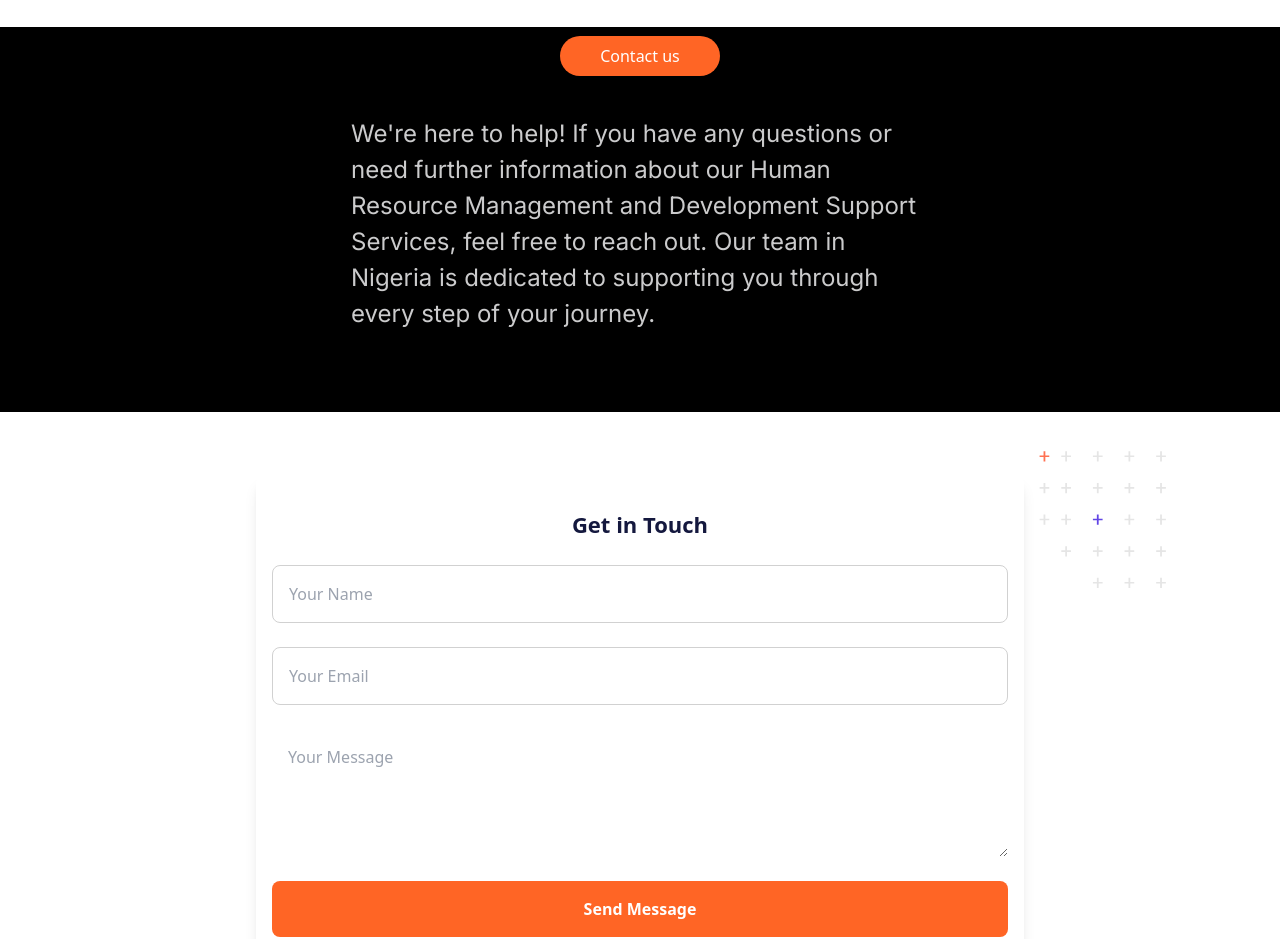
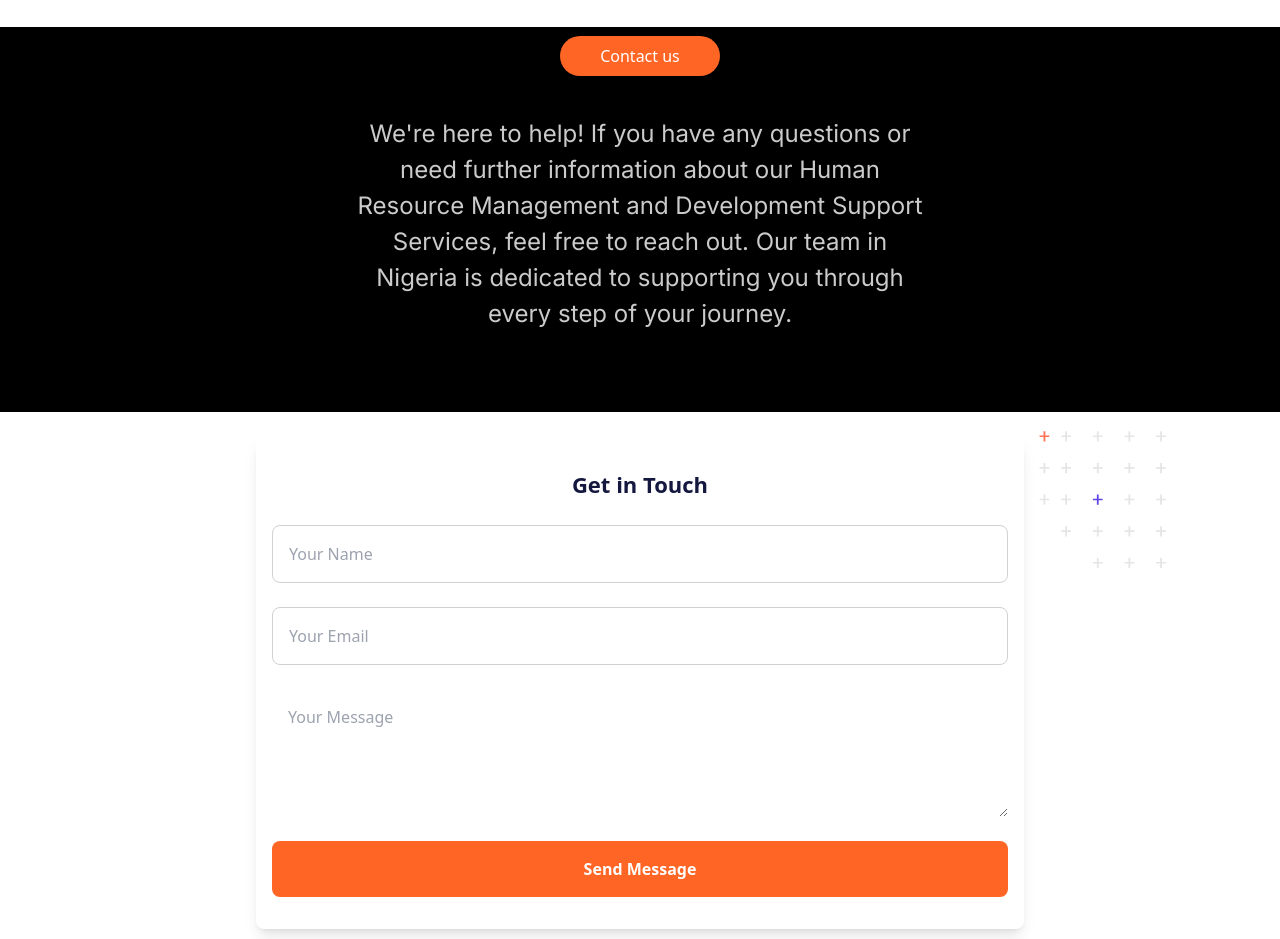
Before and after one commit to onoja123/Cdrt-Consult, a Next.js app: page /artisans-training in a window 1280 px wide. Shown: the part 76-1015 px from the top of the page. Built offline with nearby package versions, Linux system fonts and the light colour scheme.

Commit message:
fix: contact us space

```diff
--- a/components/AOSInitializer.tsx
+++ b/components/AOSInitializer.tsx
@@ -1,5 +1,4 @@
 'use client';
-
 import { useEffect } from 'react';
 import AOS from 'aos';
 import 'aos/dist/aos.css';
--- a/components/ArtisansTraining/Contact.tsx
+++ b/components/ArtisansTraining/Contact.tsx
@@ -8,7 +8,7 @@ const Contact = () => {
         <p className="bg-[#FF6525] text-[#fff] py-2 px-10 rounded-full text-center">
           Contact us
         </p>
-        <p className={`w-[90%] sm:w-[85%] text-[14px] lg:text-[24px] text-[#CBCBCC] ${inter.className}`}>
+        <p className={`w-[90%] sm:w-[85%] text-[14px] lg:text-[24px] text-[#CBCBCC] text-center ${inter.className}`}>
           We're here to help! If you have any questions or need further information
           about our Human Resource Management and Development Support Services,
           feel free to reach out. Our team in Nigeria is dedicated to supporting
--- a/components/ArtisansTraining/LearnSkill.tsx
+++ b/components/ArtisansTraining/LearnSkill.tsx
@@ -26,7 +26,7 @@ const LearnSkill = () => {
   };
 
   return (
-    <div className="flex flex-col items-center pt-8 relative">
+    <div className="flex flex-col items-center pt-3 relative">
       <Image
         src="/plus4.svg"
         alt="plus4"
@@ -34,7 +34,7 @@ const LearnSkill = () => {
         height={0}
         className="w-[100px] h-[100px] sm:w-[150px] sm:h-[150px] -z-10 absolute right-[8%]"
       />
-      <div className="mt-8 w-full px-8 sm:px-4 lg:w-[60%] bg-white shadow-lg rounded-lg p-8">
+      <div className="my-3 w-full px-8 sm:px-4 lg:w-[60%] bg-white shadow-lg rounded-lg p-8">
         <h2 className="text-[#14183E] text-[22px] font-bold mb-6 text-center">Get in Touch</h2>
         <form onSubmit={handleSubmit} className="flex flex-col gap-6">
           <input
```
